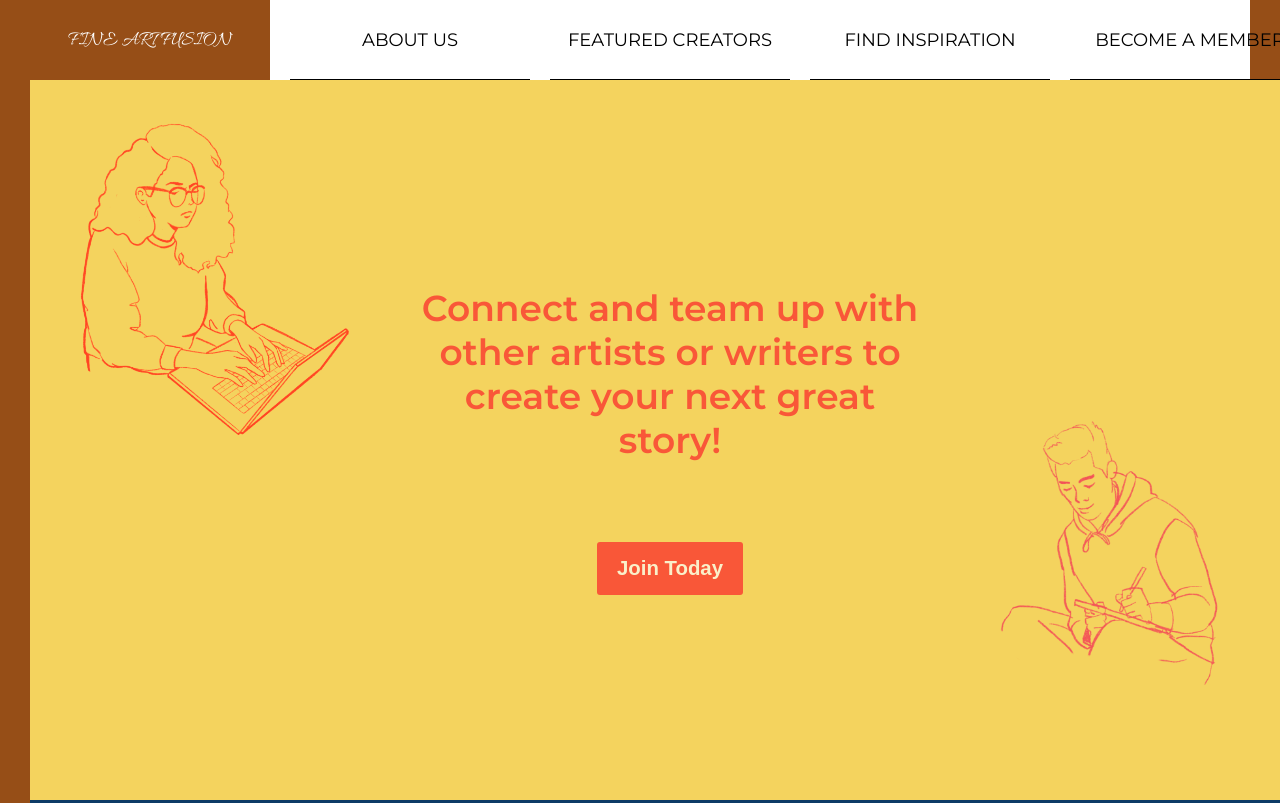
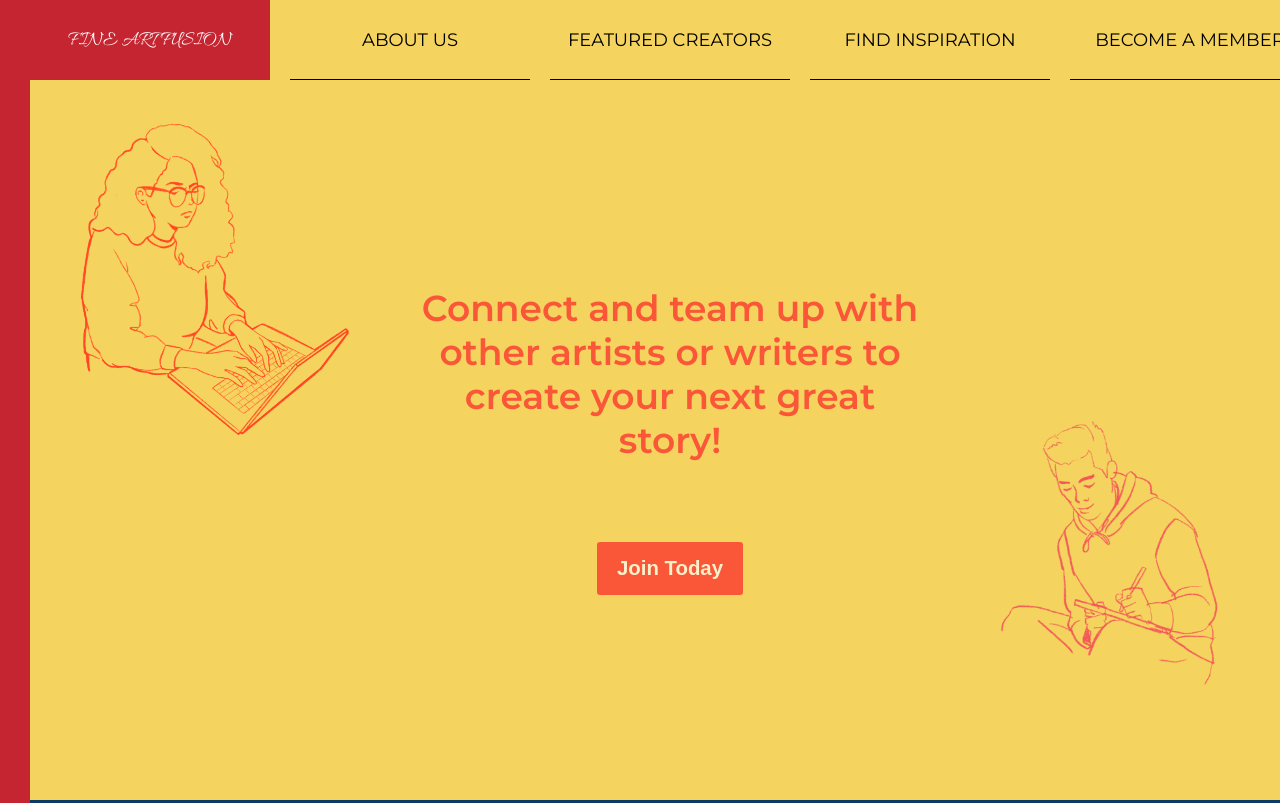
Before and after one commit to NMacOmega/FEWDFinalGroup2, a website: page index.html in a window 1280 px wide. Shown: the top 803 px of the page. Drawn offline with Linux system fonts and the light colour scheme.

Commit message:
Moved Nav to theme colors and added color variables to Base.css

```diff
--- a/css/base.css
+++ b/css/base.css
@@ -4,45 +4,25 @@
 font-family: 'Montserrat', sans-serif;
 font-family: 'Roboto Slab', serif; */
 
-/* Hex codes: blue: #0d3b66;
-off-white: #faf0ca;
-yellow: #f4d35e;
-orange: #ee964b;
-red: #f95738 */
-
 :root {
   /* COLOR VARIABLES*/
-  --color-primary: hsl(26, 73%, 34%);
-  --color-secondary: hsl(35, 100%, 40%);
-  --color-tertiary: hsl(120, 100%, 30%);
-
   --color-grey: #999;
   --color-grey-dark: hsl(10, 100%, 20%);
+
+  --color-red: #f95738;
+  --color-red-dark: #c42530;
+  --color-blue: #0d3b66;
+  --color-yellow: #f4d35e;
+  --color-orange: #ee964b;
+  --color-off-white: #faf0ca;
 
   /* FONT VARIABLES */
   /* $font-primary: "Nunito", sans-serif; */
   /* $font-display: "Josefin Sans", sans-serif; */
+
+  /* FONT SIZES */
+
   --size-font-default: 1.2rem;
-
-  /* Shadow Variables */
-
-  /* RESPONSIVE BREAKPOINTS */
-  --bp-largest: 75em; /* 1200px converted to em for breakpoints */
-  --bp-large: 62.5em; /* 1000px */
-  --bp-medium: 50em; /* 800px */
-  --bp-small: 37.5em; /* 600px; */
-}
-
-/*Animations*/
-@keyframes spin {
-  to {
-    -webkit-transform: rotate(360deg);
-  }
-}
-@-webkit-keyframes spin {
-  to {
-    -webkit-transform: rotate(360deg);
-  }
 }
 
 /* Global Reset */
@@ -61,7 +41,7 @@ red: #f95738 */
 html {
   box-sizing: border-box;
   font-size: 62.5%; /* On default settings, font will be 10px instead of 16px */
-  background-color: var(--color-primary);
+  background-color: var(--color-red-dark);
   /* font-family: "Nunito", sans-serif; */
   padding: 0 3rem;
 }
@@ -84,7 +64,7 @@ body {
 }
 
 ::selection {
-  background-color: var(--color-primary);
+  background-color: var(--color-red);
   color: #fff;
 }
 
@@ -139,6 +119,7 @@ body {
   grid-template-columns: repeat(auto-fit, minmax(15rem, 1fr));
   grid-column-gap: 2rem;
   align-items: stretch;
+  background-color: var(--color-yellow);
 }
 
 .nav__item {
@@ -153,12 +134,16 @@ body {
   background-color: #00000050;
 }
 
+.nav__item:hover > * {
+  color: #fff;
+}
+
 .nav__text {
   font-size: 1.8rem;
 }
 
 .nav__item--logo {
-  background-color: var(--color-primary);
+  background-color: var(--color-red-dark);
   display: flex;
   align-items: center;
   justify-content: center;
@@ -195,7 +180,7 @@ body {
 /*Footer Section*/
 
 .footer {
-  background-color: var(--color-secondary);
+  background-color: var(--color-red);
   padding: 3rem;
 }
 
@@ -242,3 +227,15 @@ body {
   animation: spin 1s ease-in-out infinite;
   -webkit-animation: spin 1s ease-in-out infinite;
 }
+
+/*Animations*/
+@keyframes spin {
+  to {
+    -webkit-transform: rotate(360deg);
+  }
+}
+@-webkit-keyframes spin {
+  to {
+    -webkit-transform: rotate(360deg);
+  }
+}
```
